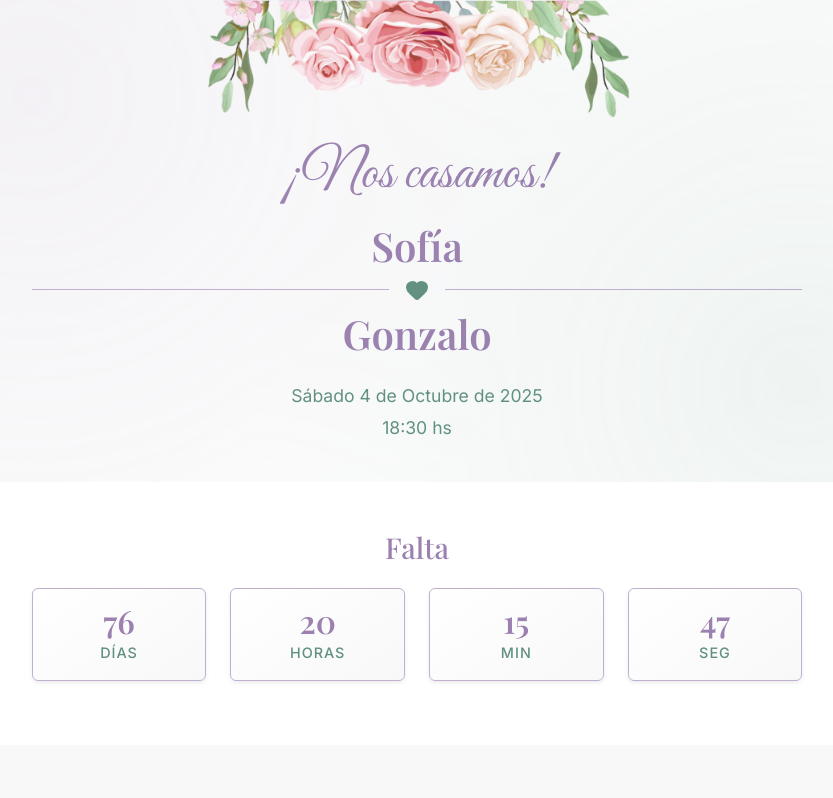
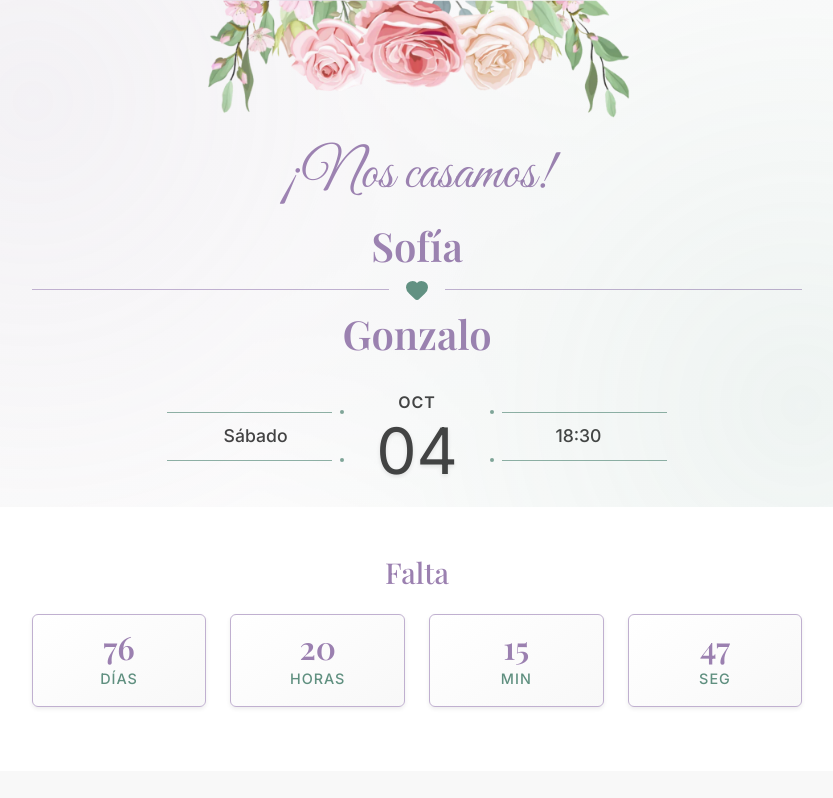
Before and after one commit to gleraromero/casamiento-sg, a React (Vite) app: page / in a window 1280 px wide. Shown: the top 798 px of the page, without its empty margins (223-1056 px from the left). Built offline with nearby package versions, Linux system fonts and the light colour scheme; a web font is replaced by a local one.

Commit message:
feat: rediseñar fecha con estilo elegante similar a imagen de referencia

```diff
--- a/src/components/Header.tsx
+++ b/src/components/Header.tsx
@@ -42,14 +42,38 @@ const Header: React.FC = () => {
               </h2>
             </div>
 
-            {/* Fecha */}
-            <div className="date-section pb-4">
-              <p className="font-sans text-teal mb-1" style={{ fontSize: '1.1rem' }}>
-                Sábado 4 de Octubre de 2025
-              </p>
-              <p className="font-sans text-teal" style={{ fontSize: '1.1rem' }}>
-                18:30 hs
-              </p>
+            {/* Fecha estilizada */}
+            <div className="styled-date-section pb-4">
+              <div className="date-display">
+                <div className="date-left">
+                  <div className="decorative-line">
+                    <div className="line"></div>
+                    <div className="dot"></div>
+                  </div>
+                  <span className="day-name">Sábado</span>
+                  <div className="decorative-line">
+                    <div className="line"></div>
+                    <div className="dot"></div>
+                  </div>
+                </div>
+
+                <div className="date-center">
+                  <div className="month-abbr">OCT</div>
+                  <div className="day-number">04</div>
+                </div>
+
+                <div className="date-right">
+                  <div className="decorative-line">
+                    <div className="dot"></div>
+                    <div className="line"></div>
+                  </div>
+                  <span className="time">18:30</span>
+                  <div className="decorative-line">
+                    <div className="dot"></div>
+                    <div className="line"></div>
+                  </div>
+                </div>
+              </div>
             </div>
           </Col>
         </Row>
--- a/src/styles/components.css
+++ b/src/styles/components.css
@@ -41,6 +41,103 @@
   height: auto;
   max-height: 120px;
   object-fit: contain;
+}
+
+/* Fecha estilizada */
+.styled-date-section {
+  margin-top: 2rem;
+}
+
+.date-display {
+  display: flex;
+  align-items: center;
+  justify-content: center;
+  gap: 2rem;
+  max-width: 500px;
+  margin: 0 auto;
+}
+
+.date-left, .date-right {
+  display: flex;
+  flex-direction: column;
+  align-items: center;
+  gap: 0.5rem;
+  flex: 1;
+}
+
+.date-center {
+  display: flex;
+  flex-direction: column;
+  align-items: center;
+  gap: 0.25rem;
+}
+
+.day-name, .time {
+  font-family: var(--font-sans);
+  font-size: 1.1rem;
+  color: var(--color-purple);
+  font-weight: 500;
+  text-align: center;
+}
+
+.month-abbr {
+  font-family: var(--font-sans);
+  font-size: 1rem;
+  color: var(--color-purple);
+  font-weight: 600;
+  text-align: center;
+  letter-spacing: 1px;
+}
+
+.day-number {
+  font-family: var(--font-script);
+  font-size: 4rem;
+  color: var(--color-purple);
+  font-weight: 400;
+  text-align: center;
+  line-height: 1;
+  text-shadow: 0 2px 4px rgba(0, 0, 0, 0.1);
+}
+
+.decorative-line {
+  display: flex;
+  align-items: center;
+  gap: 0.5rem;
+  width: 100%;
+}
+
+.decorative-line .line {
+  flex: 1;
+  height: 1px;
+  background-color: var(--color-teal-medium);
+  opacity: 0.7;
+}
+
+.decorative-line .dot {
+  width: 4px;
+  height: 4px;
+  border-radius: 50%;
+  background-color: var(--color-teal-medium);
+  opacity: 0.8;
+}
+
+/* Responsive para la fecha */
+@media (max-width: 768px) {
+  .date-display {
+    gap: 1rem;
+  }
+
+  .day-number {
+    font-size: 3rem;
+  }
+
+  .day-name, .time {
+    font-size: 1rem;
+  }
+
+  .month-abbr {
+    font-size: 0.9rem;
+  }
 }
 
 .header::before {
```
